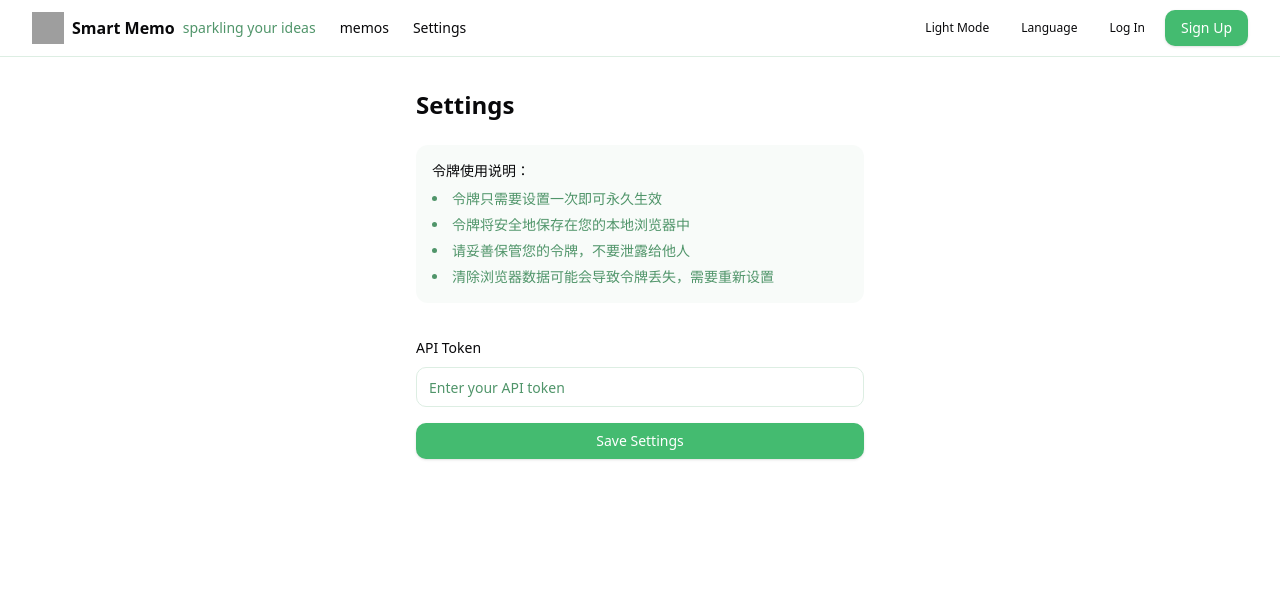
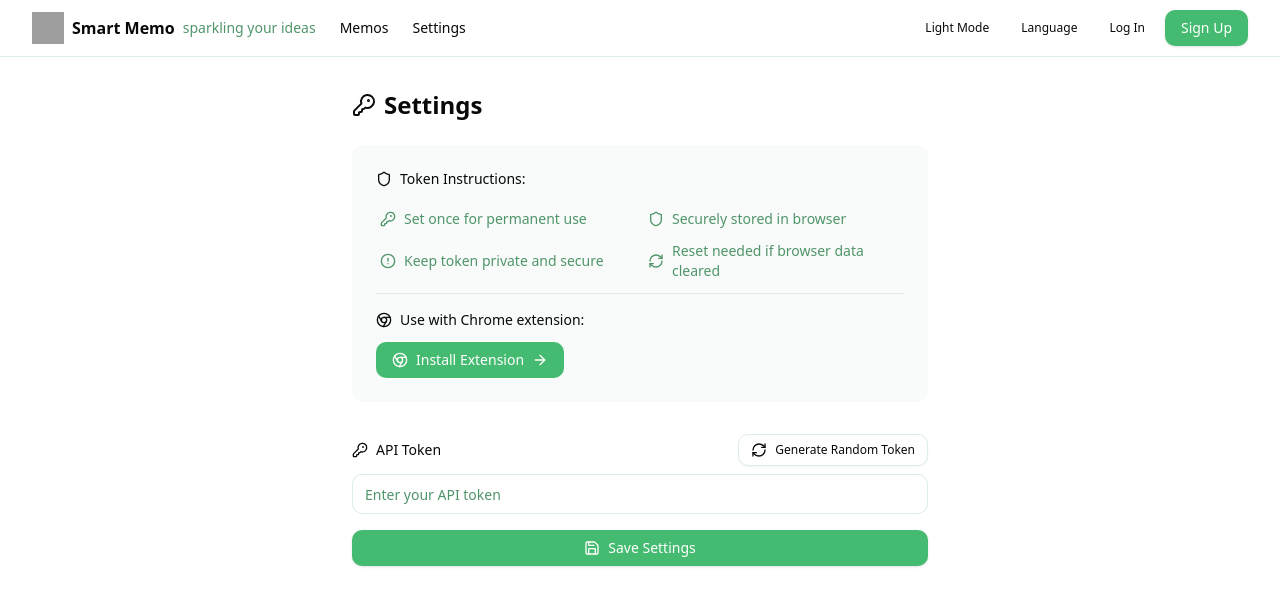
Before and after one commit to samueli/ai_coding, a React (Create React App) app in the folder sparkling/portal/: page /settings in a window 1280 px wide. Shown: the top 606 px of the page. Built offline with nearby package versions, Linux system fonts and the light colour scheme; grey boxes are pictures that could not be loaded; the HTML template or start-up script is replaced by a standard one.

Commit message:
support random gen uuid

```diff
--- a/sparkling/portal/src/i18n/config.js
+++ b/sparkling/portal/src/i18n/config.js
@@ -43,12 +43,27 @@ i18n
           settingsSaved: 'Settings saved successfully!',
           pleaseEnterToken: 'Please enter your API token',
           errorSavingToken: 'Error saving token. Please try again.',
+          tokenInstructions: 'Token Instructions:',
+          tokenInstructionOnce: 'Set once for permanent use',
+          tokenInstructionStorage: 'Securely stored in browser',
+          tokenInstructionSafety: 'Keep token private and secure',
+          tokenInstructionClear: 'Reset needed if browser data cleared',
+          tokenInstructionGenerate: 'Click to generate random token',
+          tokenInstructionChromePlugin: 'Use with Chrome extension:',
+          chromePluginInstall: 'Install Extension',
+          generateRandomToken: 'Generate Random Token',
 
           // Memos
+          memos: 'Memos',
           loading: 'Loading...',
-          noMoreMemos: 'No more memos',
+          noMoreMemos: 'No more Memos',
           shareMemo: 'Share Memo',
           deleteMemo: 'Delete Memo',
+          editMemo: 'Edit Memo',
+          viewOriginal: 'View Original',
+          reset: 'Reset',
+          save: 'Save',
+          saving: 'Saving...',
 
           // Footer
           smartMemo: 'Smart Memo',
@@ -100,6 +115,15 @@ i18n
           settingsSaved: '设置保存成功！',
           pleaseEnterToken: '请输入 API 令牌',
           errorSavingToken: '保存令牌时出错，请重试。',
+          tokenInstructions: '令牌说明',
+          tokenInstructionOnce: '设置一次永久有效',
+          tokenInstructionStorage: '安全存储在浏览器中',
+          tokenInstructionSafety: '请勿泄露给他人',
+          tokenInstructionClear: '清除浏览器数据需重置',
+          tokenInstructionGenerate: '点击生成随机令牌',
+          tokenInstructionChromePlugin: '配置到 Chrome 插件：',
+          chromePluginInstall: '安装插件',
+          generateRandomToken: '生成随机令牌',
 
           // Memos
           memos: '灵感',
@@ -108,6 +132,10 @@ i18n
           shareMemo: '分享灵感',
           deleteMemo: '删除灵感',
           editMemo: '编辑灵感',
+          viewOriginal: '查看原文',
+          reset: '重置',
+          save: '保存',
+          saving: '保存中...',
 
           // Footer
           smartMemo: 'Smart Memo',
--- a/sparkling/portal/src/pages/memos.js
+++ b/sparkling/portal/src/pages/memos.js
@@ -7,7 +7,19 @@ import ReactMarkdown from 'react-markdown';
 import InfiniteScroll from 'react-infinite-scroll-component';
 import { Button } from '../components/ui/button';
 import { Card } from '../components/ui/card';
-import { Share2, Trash2, X } from 'lucide-react';
+import {
+  Share2,
+  Trash2,
+  X,
+  BookOpen,
+  FileText,
+  Link as LinkIcon,
+  RotateCcw,
+  Save,
+  MessageSquare,
+  Sparkles,
+  ExternalLink
+} from 'lucide-react';
 import * as Dialog from '@radix-ui/react-dialog';
 import MDEditor from '@uiw/react-md-editor';
 
@@ -181,12 +193,32 @@ export function Memos() {
 
   return (
     <div className="container mx-auto py-8">
+      <div className="flex items-center justify-between mb-8">
+        <h1 className="text-2xl font-bold flex items-center gap-2">
+          <MessageSquare className="w-6 h-6" />
+          {t('memos')}
+        </h1>
+        <div className="text-sm text-muted-foreground">
+          {memos.length} {t('memos')}
+        </div>
+      </div>
+
       <InfiniteScroll
         dataLength={memos.length}
         next={fetchMemos}
         hasMore={hasMore}
-        loader={<div className="text-center py-4 text-base">{t('loading')}</div>}
-        endMessage={<div className="text-center py-4 text-base">{t('noMoreMemos')}</div>}
+        loader={
+          <div className="text-center py-8 text-base flex items-center justify-center gap-2">
+            <RotateCcw className="w-4 h-4 animate-spin" />
+            {t('loading')}
+          </div>
+        }
+        endMessage={
+          <div className="text-center py-8 text-base text-muted-foreground flex items-center justify-center gap-2">
+            <Sparkles className="w-4 h-4" />
+            {t('noMoreMemos')}
+          </div>
+        }
         className="grid grid-cols-1 md:grid-cols-2 lg:grid-cols-3 gap-6"
       >
         {memos.map((memo) => (
@@ -224,18 +256,20 @@ export function Memos() {
                   {renderMemoContent(memo)}
                 </div>
                 <div className="px-6 py-4 mt-auto border-t bg-background/95 backdrop-blur-sm flex items-center justify-between rounded-b-lg">
-                  <p className="text-sm text-muted-foreground">
+                  <div className="flex items-center gap-2 text-sm text-muted-foreground">
+                    <FileText className="w-4 h-4" />
                     {formatDate(memo.create_time)}
-                  </p>
+                  </div>
                   {memo.url && (
                     <a
                       href={memo.url}
                       target="_blank"
                       rel="noopener noreferrer"
-                      className="text-sm text-primary hover:underline"
+                      className="flex items-center gap-1 text-sm text-primary hover:underline"
                       onClick={(e) => e.stopPropagation()}
                     >
-                      查看原文
+                      <ExternalLink className="w-4 h-4" />
+                      {t('viewOriginal')}
                     </a>
                   )}
                 </div>
@@ -247,7 +281,10 @@ export function Memos() {
               <Dialog.Content className="fixed right-0 top-0 h-full w-[600px] z-50 bg-background border-l shadow-lg outline-none">
                 <div className="flex flex-col h-full">
                   <div className="flex items-center justify-between p-4 border-b">
-                    <h2 className="text-lg font-semibold">{t('editMemo')}</h2>
+                    <h2 className="text-lg font-semibold flex items-center gap-2">
+                      <BookOpen className="w-5 h-5" />
+                      {t('editMemo')}
+                    </h2>
                     <Dialog.Close asChild>
                       <Button variant="ghost" size="icon">
                         <X className="h-4 w-4" />
@@ -264,7 +301,10 @@ export function Memos() {
                       />
                     </div>
                     <div className="space-y-2">
-                      <label className="text-sm font-medium">AI 摘要</label>
+                      <label className="text-sm font-medium flex items-center gap-2">
+                        <Sparkles className="w-4 h-4" />
+                        AI 摘要
+                      </label>
                       <textarea
                         value={editedSummary}
                         onChange={(e) => setEditedSummary(e.target.value)}
@@ -277,14 +317,18 @@ export function Memos() {
                       variant="outline"
                       onClick={handleReset}
                       disabled={isSaving}
+                      className="flex items-center gap-2"
                     >
-                      重置
+                      <RotateCcw className="w-4 h-4" />
+                      {t('reset')}
                     </Button>
                     <Button
                       onClick={handleSave}
                       disabled={isSaving}
+                      className="flex items-center gap-2"
                     >
-                      {isSaving ? '保存中...' : '保存'}
+                      <Save className="w-4 h-4" />
+                      {isSaving ? t('saving') : t('save')}
                     </Button>
                   </div>
                 </div>
--- a/sparkling/portal/src/pages/settings.js
+++ b/sparkling/portal/src/pages/settings.js
@@ -2,6 +2,25 @@ import React, { useState, useEffect } from 'react';
 import { useTranslation } from 'react-i18next';
 import { useNavigate } from 'react-router-dom';
 import { Button } from '../components/ui/button';
+import {
+  KeyRound,
+  Shield,
+  RefreshCw,
+  Chrome,
+  ArrowRight,
+  Save,
+  AlertCircle
+} from 'lucide-react';
+
+const CHROME_EXTENSION_URL = 'https://chromewebstore.google.com/detail/sparkling-%E5%89%AA%E5%AD%98%E4%BD%A0%E7%9A%84%E5%88%9B%E6%84%8F/ioikbeofkpoclcmelegaeefkejifbpnm';
+
+function generateUUID() {
+  return 'xxxxxxxx-xxxx-4xxx-yxxx-xxxxxxxxxxxx'.replace(/[xy]/g, function(c) {
+    const r = Math.random() * 16 | 0;
+    const v = c === 'x' ? r : (r & 0x3 | 0x8);
+    return v.toString(16);
+  });
+}
 
 export function Settings() {
   const { t } = useTranslation();
@@ -16,6 +35,11 @@ export function Settings() {
       setToken(savedToken);
     }
   }, []);
+
+  const handleGenerateToken = () => {
+    const uuid = generateUUID();
+    setToken(uuid);
+  };
 
   const handleSave = () => {
     if (!token.trim()) {
@@ -42,24 +66,71 @@ export function Settings() {
 
   return (
     <div className="container mx-auto py-8">
-      <div className="max-w-md mx-auto">
-        <h2 className="text-2xl font-bold mb-6">{t('settings')}</h2>
+      <div className="max-w-xl mx-auto">
+        <h2 className="text-2xl font-bold mb-6 flex items-center gap-2">
+          <KeyRound className="w-6 h-6" />
+          {t('settings')}
+        </h2>
 
-        <div className="mb-8 p-4 bg-muted/50 rounded-lg space-y-2 text-sm text-muted-foreground">
-          <p className="font-medium text-foreground">令牌使用说明：</p>
-          <ul className="list-disc list-inside space-y-1.5">
-            <li>令牌只需要设置一次即可永久生效</li>
-            <li>令牌将安全地保存在您的本地浏览器中</li>
-            <li>请妥善保管您的令牌，不要泄露给他人</li>
-            <li>清除浏览器数据可能会导致令牌丢失，需要重新设置</li>
+        <div className="mb-8 p-6 bg-muted/50 rounded-lg space-y-3 text-sm text-muted-foreground">
+          <p className="font-medium text-foreground flex items-center gap-2 pb-2">
+            <Shield className="w-4 h-4" />
+            {t('tokenInstructions')}
+          </p>
+          <ul className="grid grid-cols-1 md:grid-cols-2 gap-3 ml-1">
+            <li className="flex items-center gap-2">
+              <KeyRound className="w-4 h-4 shrink-0" />
+              {t('tokenInstructionOnce')}
+            </li>
+            <li className="flex items-center gap-2">
+              <Shield className="w-4 h-4 shrink-0" />
+              {t('tokenInstructionStorage')}
+            </li>
+            <li className="flex items-center gap-2">
+              <AlertCircle className="w-4 h-4 shrink-0" />
+              {t('tokenInstructionSafety')}
+            </li>
+            <li className="flex items-center gap-2">
+              <RefreshCw className="w-4 h-4 shrink-0" />
+              {t('tokenInstructionClear')}
+            </li>
           </ul>
+          <div className="mt-6 pt-4 border-t">
+            <p className="flex items-center gap-2 text-foreground">
+              <Chrome className="w-4 h-4" />
+              {t('tokenInstructionChromePlugin')}
+            </p>
+            <a
+              href={CHROME_EXTENSION_URL}
+              target="_blank"
+              rel="noopener noreferrer"
+              className="inline-flex items-center gap-2 mt-3 px-4 py-2 bg-primary text-primary-foreground rounded-md hover:bg-primary/90 transition-colors"
+            >
+              <Chrome className="w-4 h-4" />
+              {t('chromePluginInstall')}
+              <ArrowRight className="w-4 h-4" />
+            </a>
+          </div>
         </div>
 
         <div className="space-y-4">
           <div className="space-y-2">
-            <label className="text-sm font-medium leading-none peer-disabled:cursor-not-allowed peer-disabled:opacity-70">
-              {t('apiToken')}
-            </label>
+            <div className="flex justify-between items-center">
+              <label className="text-sm font-medium leading-none peer-disabled:cursor-not-allowed peer-disabled:opacity-70 flex items-center gap-2">
+                <KeyRound className="w-4 h-4" />
+                {t('apiToken')}
+              </label>
+              <Button
+                variant="outline"
+                size="sm"
+                onClick={handleGenerateToken}
+                disabled={isSaving}
+                className="flex items-center gap-2"
+              >
+                <RefreshCw className="w-4 h-4" />
+                {t('generateRandomToken')}
+              </Button>
+            </div>
             <input
               type="text"
               className="flex h-10 w-full rounded-md border border-input bg-background px-3 py-2 text-sm ring-offset-background placeholder:text-muted-foreground focus:outline-none focus:ring-2 focus:ring-ring focus:ring-offset-2"
@@ -70,15 +141,17 @@ export function Settings() {
             />
           </div>
           {saveSuccess && (
-            <div className="text-sm text-green-500 animate-fade-in">
+            <div className="text-sm text-green-500 animate-fade-in flex items-center gap-2">
+              <Save className="w-4 h-4" />
               {t('settingsSaved')}
             </div>
           )}
           <Button
             onClick={handleSave}
-            className="w-full"
+            className="w-full flex items-center gap-2 justify-center"
             disabled={isSaving}
           >
+            <Save className="w-4 h-4" />
             {isSaving ? t('saving') : t('saveSettings')}
           </Button>
         </div>
```
